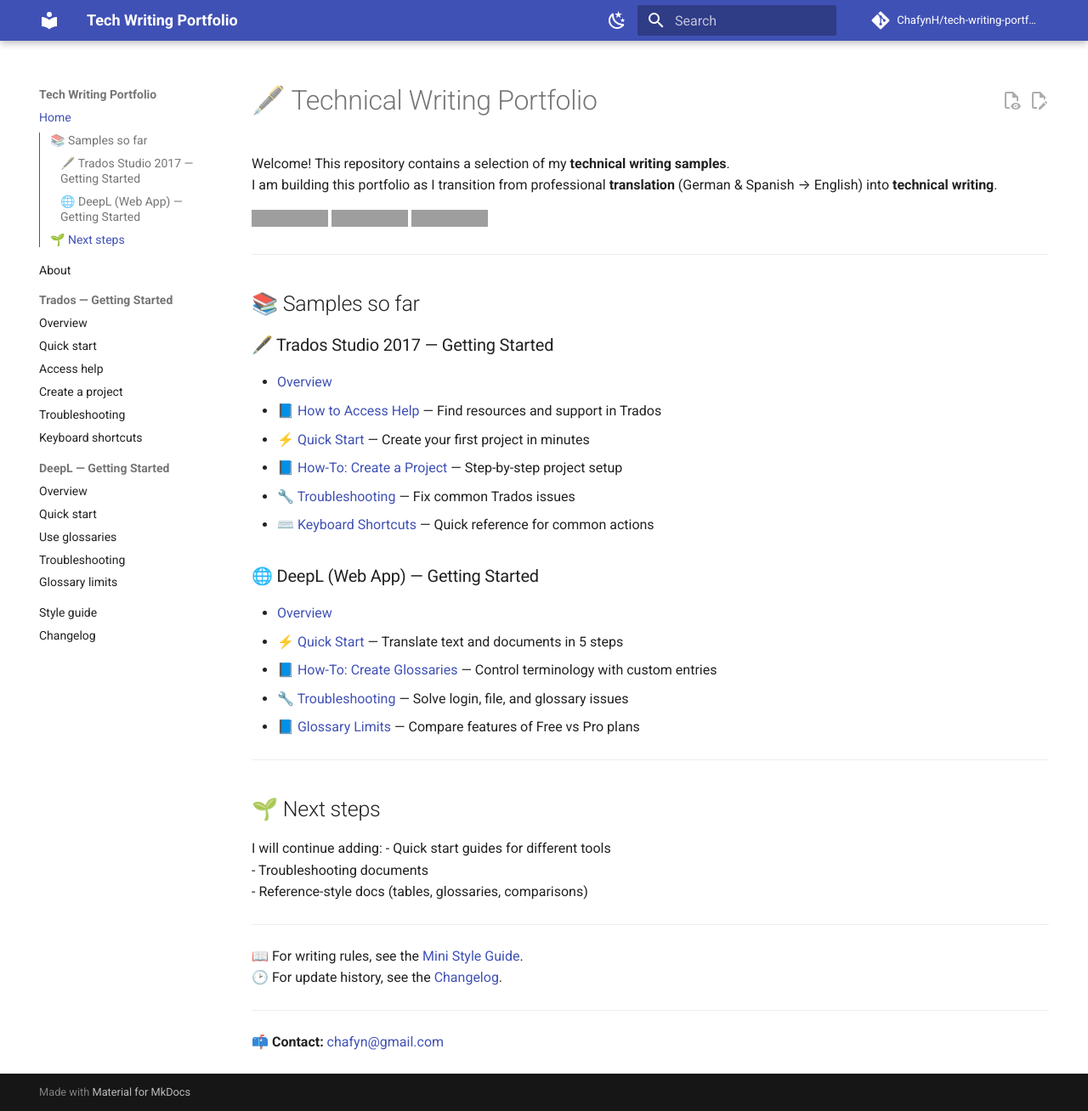
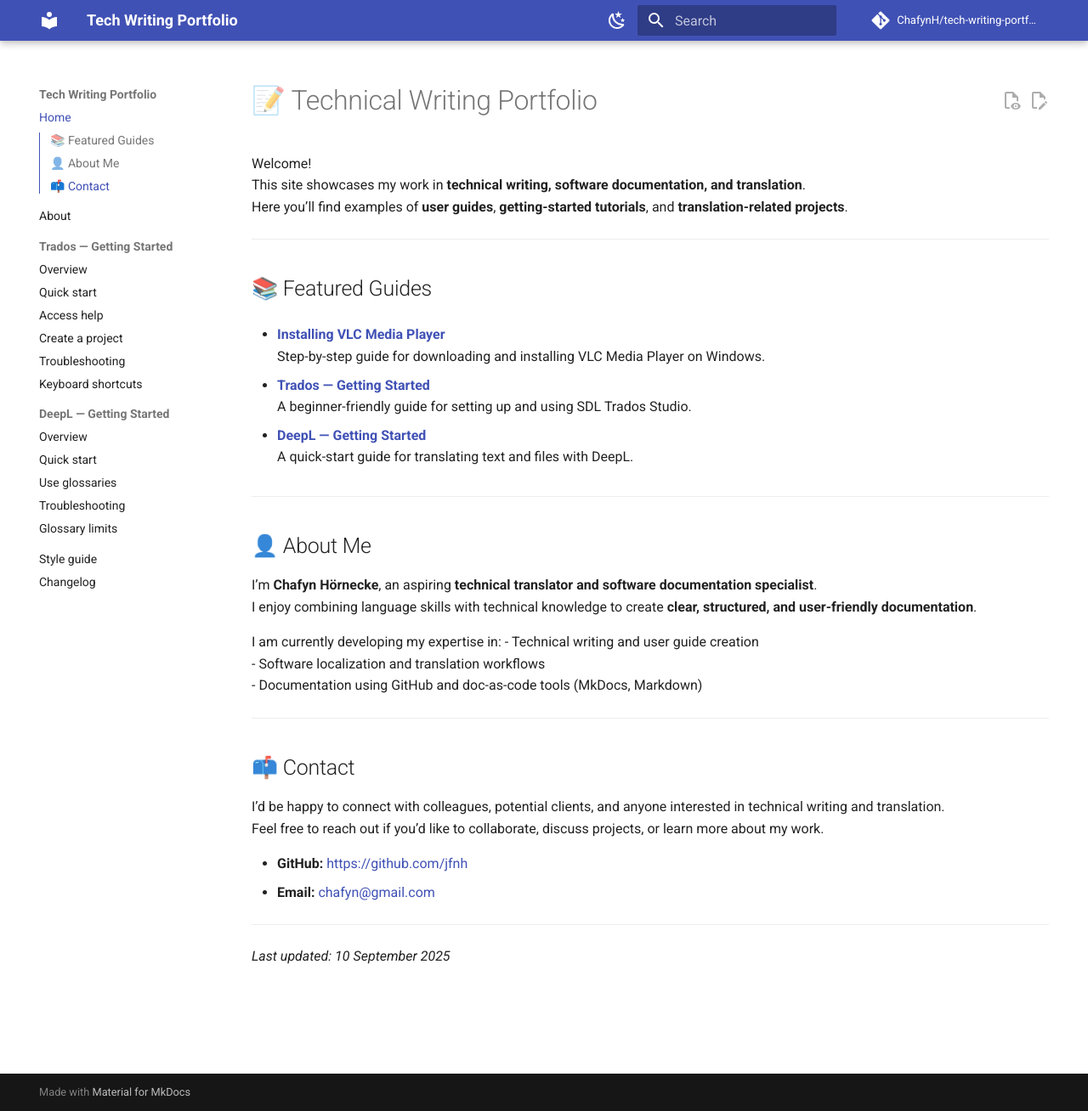
Before and after one commit to Chafyn/tech-writing-portfolio, an MkDocs documentation site: the page built from docs/index.md, in a window 1280 px wide and 1308 px high. Shown: the whole window at 85% size. Built offline with MkDocs 1.6.1 and Material for MkDocs 9.7.7, drawn with Linux system fonts in a browser that asks for light colours; comment, search, counter and statistics services are not loaded; grey boxes are pictures that could not be loaded.

Commit message:
added vlc installation guide plus images

```diff
--- a/docs/index.md
+++ b/docs/index.md
@@ -1,47 +1,43 @@
-# 🖋️ Technical Writing Portfolio
+# 📝 Technical Writing Portfolio
 
-Welcome! This repository contains a selection of my **technical writing samples**.
-I am building this portfolio as I transition from professional **translation** (German & Spanish → English) into **technical writing**.
-
-[![Changelog](https://img.shields.io/badge/docs-changelog-blue)](changelog.md)
-[![Style Guide](https://img.shields.io/badge/docs-style--guide-green)](style-guide.md)
-![Last Commit](https://img.shields.io/github/last-commit/Chafyn/tech-writing-portfolio?color=orange)
-
+Welcome!
+This site showcases my work in **technical writing, software documentation, and translation**.
+Here you’ll find examples of **user guides**, **getting-started tutorials**, and **translation-related projects**.
 
 ---
 
-## 📚 Samples so far
+## 📚 Featured Guides
 
-### 🖋️ Trados Studio 2017 — Getting Started
-- [Overview](trados-getting-started/index.md)
-- [📘 How to Access Help](trados-getting-started/help-guide.md) — Find resources and support in Trados
-- [⚡ Quick Start](trados-getting-started/quick-start.md) — Create your first project in minutes
-- [📘 How-To: Create a Project](trados-getting-started/how-to-create-project.md) — Step-by-step project setup
-- [🔧 Troubleshooting](trados-getting-started/troubleshooting.md) — Fix common Trados issues
-- [⌨️ Keyboard Shortcuts](trados-getting-started/keyboard-shortcuts.md) — Quick reference for common actions
+- **[Installing VLC Media Player](guides/vlc-installation.md)**
+  Step-by-step guide for downloading and installing VLC Media Player on Windows.
 
-### 🌐 DeepL (Web App) — Getting Started
-- [Overview](deepl-getting-started/index.md)
-- [⚡ Quick Start](deepl-getting-started/quick-start.md) — Translate text and documents in 5 steps
-- [📘 How-To: Create Glossaries](deepl-getting-started/how-to-use-glossaries.md) — Control terminology with custom entries
-- [🔧 Troubleshooting](deepl-getting-started/troubleshooting.md) — Solve login, file, and glossary issues
-- [📘 Glossary Limits](deepl-getting-started/glossary-limits.md) — Compare features of Free vs Pro plans
+- **[Trados — Getting Started](trados-getting-started/index.md)**
+  A beginner-friendly guide for setting up and using SDL Trados Studio.
+
+- **[DeepL — Getting Started](deepl-getting-started/index.md)**
+  A quick-start guide for translating text and files with DeepL.
 
 ---
 
-## 🌱 Next steps
-I will continue adding:
-- Quick start guides for different tools
-- Troubleshooting documents
-- Reference-style docs (tables, glossaries, comparisons)
+## 👤 About Me
 
+I’m **Chafyn Hörnecke**, an aspiring **technical translator and software documentation specialist**.
+I enjoy combining language skills with technical knowledge to create **clear, structured, and user-friendly documentation**.
 
----
-📖 For writing rules, see the [Mini Style Guide](style-guide.md).
-🕑 For update history, see the [Changelog](changelog.md).
-
-
+I am currently developing my expertise in:
+- Technical writing and user guide creation
+- Software localization and translation workflows
+- Documentation using GitHub and doc-as-code tools (MkDocs, Markdown)
 
 ---
 
-📫 **Contact:** [chafyn@gmail.com](mailto:chafyn@gmail.com)
+## 📫 Contact
+
+I’d be happy to connect with colleagues, potential clients, and anyone interested in technical writing and translation.
+Feel free to reach out if you’d like to collaborate, discuss projects, or learn more about my work.
+
+- **GitHub:** [https://github.com/jfnh](https://github.com/jfnh)
+- **Email:** [chafyn@gmail.com](mailto:chafyn@gmail.com)
+---
+
+*Last updated: 10 September 2025*
```
Also changed, not shown: README.md (+24 -9 lines), docs/vlc-install-guide/vlc-install-guide.md (added, +43 -0 lines), docs/assets/images/vlc/step1.png (added), docs/assets/images/vlc/step2.png (added), docs/assets/images/vlc/step3.png (added), docs/assets/images/vlc/step4.png (added).
